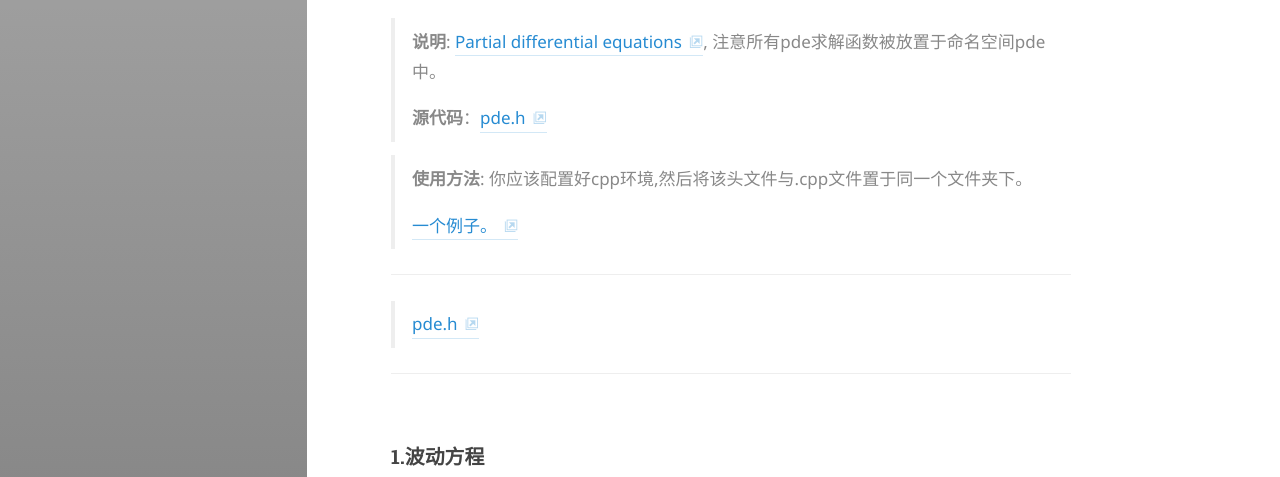
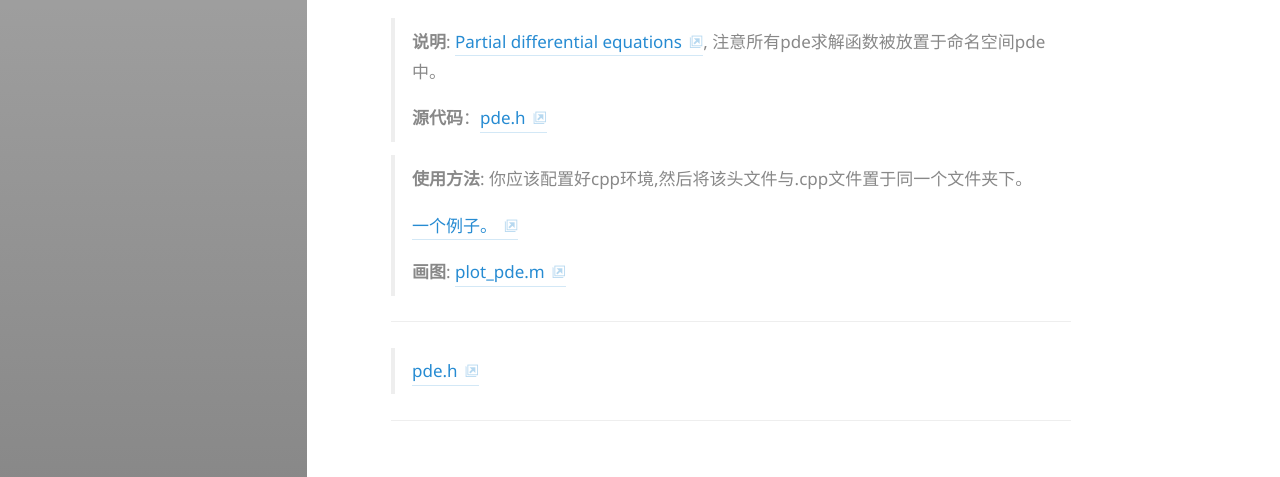
Before and after one commit to SekaiGao/SekaiGao.github.io, a Jekyll site: the page built from _posts/2022-04-03-PDE.md, in a window 1280 px wide and 1400 px high, scrolled down 201 px. Shown: the top 477 px of the window. Built offline with Jekyll 4.4.1, drawn with Linux system fonts in a browser that asks for light colours; some web fonts are replaced; grey boxes are pictures that could not be loaded.

Commit message:
Update 2022-04-03-PDE.md

````diff
--- a/_posts/2022-04-03-PDE.md
+++ b/_posts/2022-04-03-PDE.md
@@ -15,6 +15,7 @@ tags: [blog]
 >
 >[一个例子。](https://github.com/SekaiGao/PDE/blob/main/example.cpp)
 >
+>**画图**: [plot_pde.m](https://github.com/SekaiGao/PDE/blob/main/plot_pde.m)
 
 ***
 >[pde.h](https://github.com/SekaiGao/PDE/blob/main/pde.h)
@@ -28,6 +29,8 @@ tags: [blog]
 ```cpp
 void wave_eq(F f,F diff,F flt,F frt,ls x,ls t,ld c,int M=10,int N=10,const char*file="wave.csv")
 ```
+#### 示例图
+>![](https://github.com/SekaiGao/PDE/blob/main/h100k200.png)
 ***
 >未完 4.3
 
````
